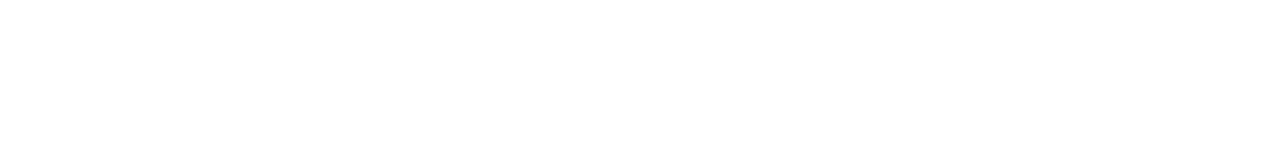
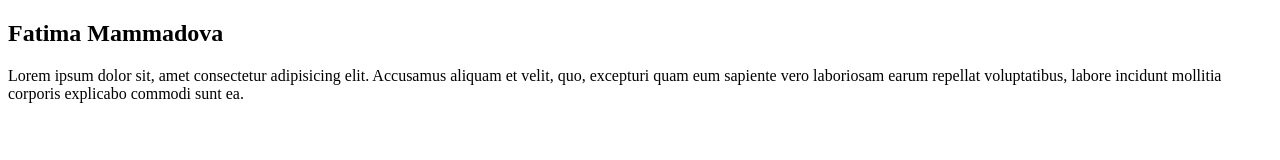
Before and after one commit to fatimamammadova049/Myprojet23, a plain HTML site: page index.html in a window 1280 px wide. Drawn offline with Linux system fonts and the light colour scheme.

Commit message:
Add text

```diff
--- a/index.html
+++ b/index.html
@@ -7,6 +7,7 @@
     <title>Document</title>
 </head>
 <body>
-
+    <h2>Fatima Mammadova</h2>
+    <p>Lorem ipsum dolor sit, amet consectetur adipisicing elit. Accusamus aliquam et velit, quo, excepturi quam eum sapiente vero laboriosam earum repellat voluptatibus, labore incidunt mollitia corporis explicabo commodi sunt ea.</p>
 </body>
 </html>
```
